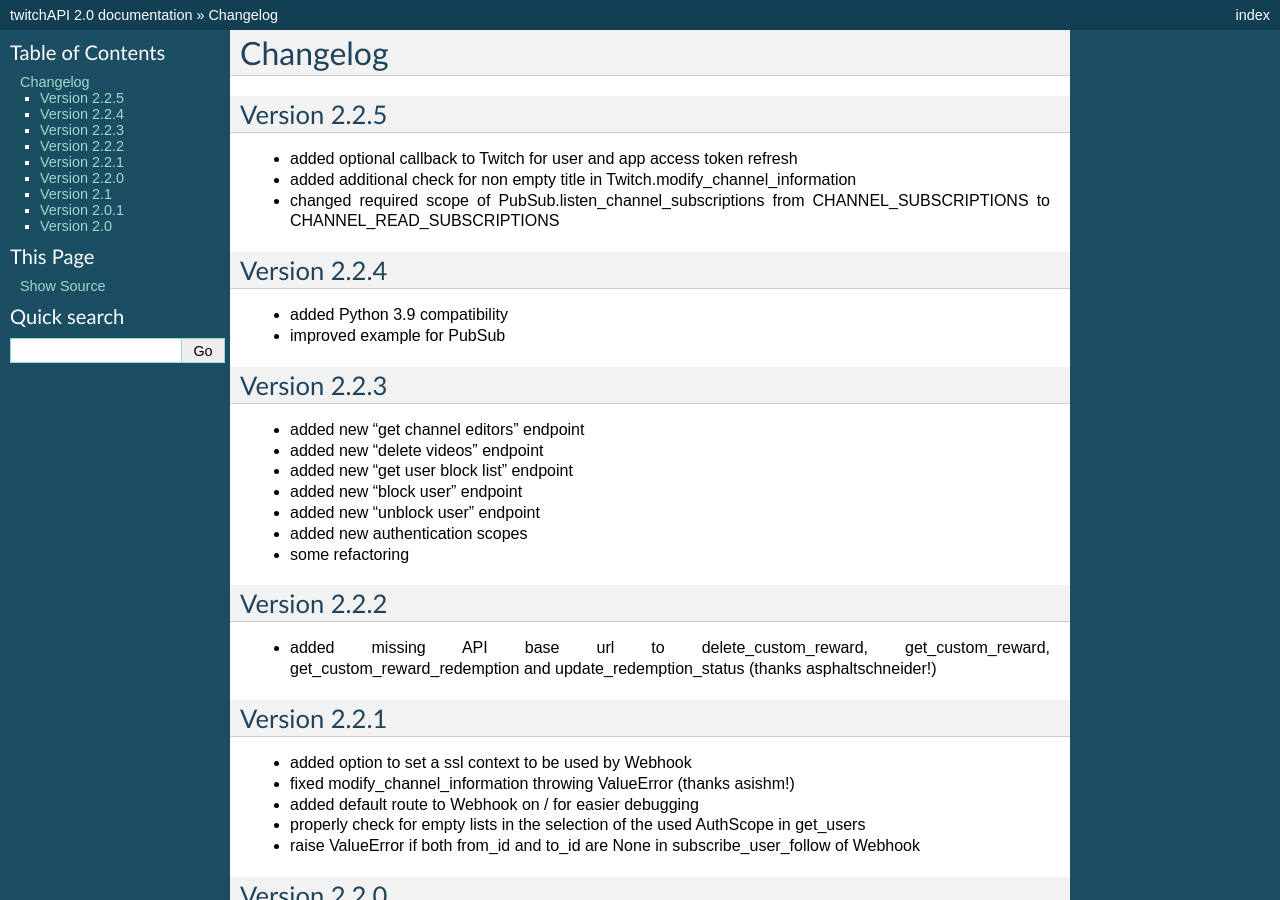
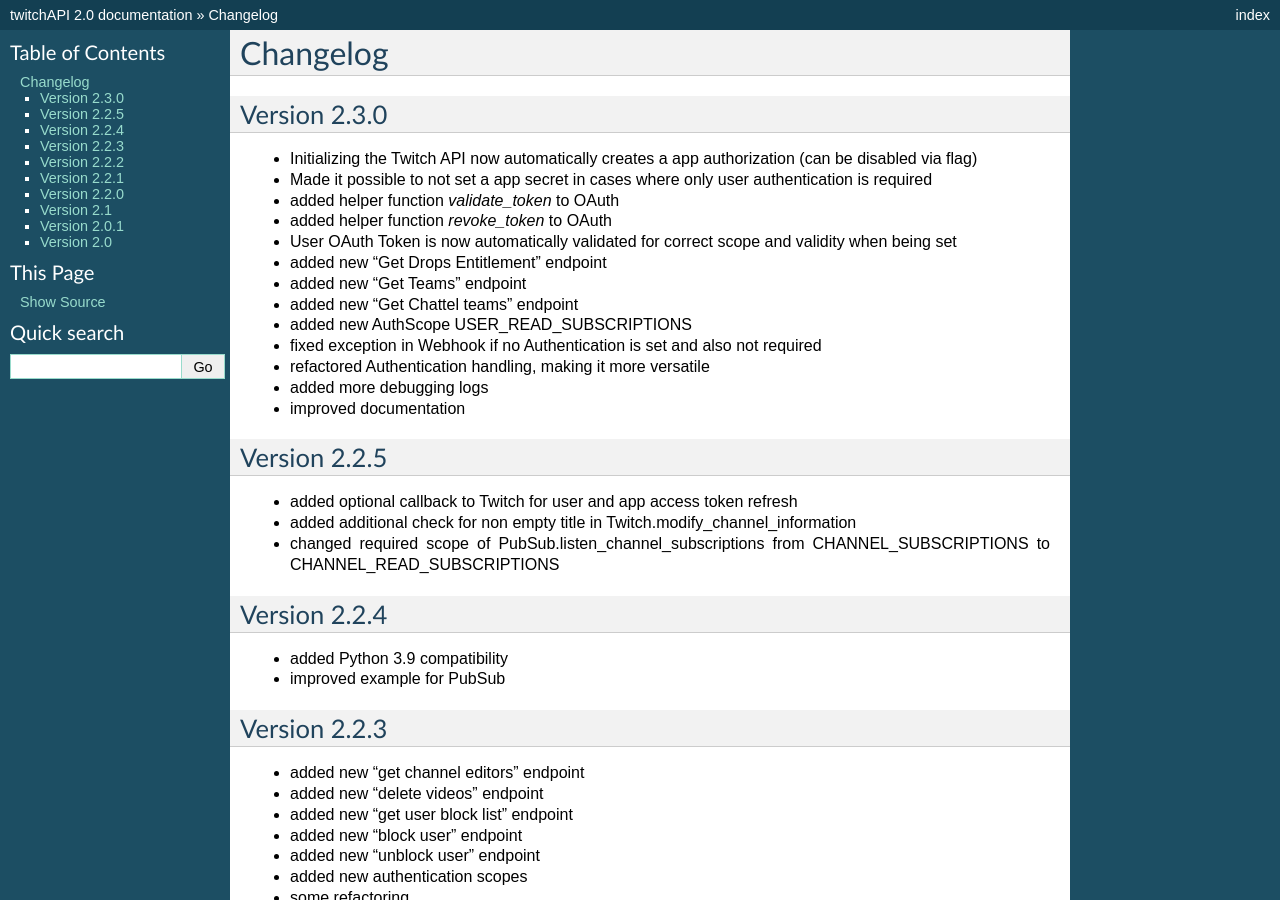
Before and after one commit to Teekeks/pyTwitchAPI, a Sphinx documentation site: the page built from docs/changelog.rst, in a window 1280 px wide and 900 px high. Built offline with Sphinx 7.4.7, drawn with Linux system fonts in a browser that asks for light colours.

Commit message:
v2.3.0 release

```diff
--- a/docs/changelog.rst
+++ b/docs/changelog.rst
@@ -2,6 +2,24 @@
 
 Changelog
 =====================================
+
+****************
+Version 2.3.0
+****************
+
+* Initializing the Twitch API now automatically creates a app authorization (can be disabled via flag)
+* Made it possible to not set a app secret in cases where only user authentication is required
+* added helper function `validate_token` to OAuth
+* added helper function `revoke_token` to OAuth
+* User OAuth Token is now automatically validated for correct scope and validity when being set
+* added new "Get Drops Entitlement" endpoint
+* added new "Get Teams" endpoint
+* added new "Get Chattel teams" endpoint
+* added new AuthScope USER_READ_SUBSCRIPTIONS
+* fixed exception in Webhook if no Authentication is set and also not required
+* refactored Authentication handling, making it more versatile
+* added more debugging logs
+* improved documentation
 
 ****************
 Version 2.2.5
--- a/setup.cfg
+++ b/setup.cfg
@@ -1,6 +1,6 @@
 [metadata]
 name=twitchAPI
-version=2.2.5
+version=2.3.0
 url=https://github.com/Teekeks/pyTwitchAPI
 author=Lena "Teekeks" During
 author_email=info@teawork.de
--- a/setup.py
+++ b/setup.py
@@ -4,7 +4,7 @@
 setup(
     packages=find_packages(),
     name="twitchAPI",
-    version="2.2.5",
+    version="2.3.0",
     url="https://github.com/Teekeks/pyTwitchAPI",
     author="Lena \"Teekeks\" During",
     author_email="info@teawork.de",
--- a/twitchAPI/__init__.py
+++ b/twitchAPI/__init__.py
@@ -1,7 +1,7 @@
 from twitchAPI.twitch import Twitch
 from twitchAPI.webhook import TwitchWebHook
-from twitchAPI.oauth import UserAuthenticator, refresh_access_token, validate_token
+from twitchAPI.oauth import UserAuthenticator, refresh_access_token, validate_token, revoke_token
 from twitchAPI.types import *
 from twitchAPI.pubsub import PubSub
 
-VERSION = (2, 2, 5)
+VERSION = (2, 3, 0)
```
